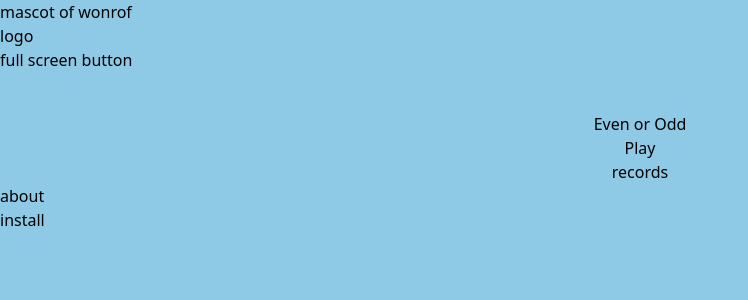
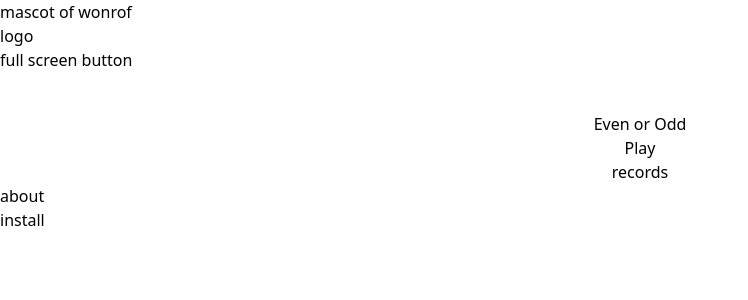
Before and after one commit to Aniyo44/EOO, a SvelteKit app: page / in a window 1280 px wide. Shown: the top 300 px of the page, without its empty margins (0-748 px from the left). Built offline with nearby package versions, Linux system fonts and the light colour scheme.

Commit message:
backgorund color

```diff
--- a/src/app.html
+++ b/src/app.html
@@ -6,7 +6,7 @@
 		<meta name="viewport" content="width=device-width" />
 		<link rel="manifest" href="%sveltekit.assets%/manifest.json" />
 
-		<meta name="theme-color" content="#8ECAE6"/>
+		<meta name="theme-color" content= "linear-gradient(to right top, #d16ba5, #c777b9, #ba83ca, #aa8fd8, #9a9ae1, #8aa7ec, #79b3f4, #69bff8, #52cffe, #41dfff, #46eefa, #5ffbf1)"/>
 		<title>Even Or Odd</title>
 
 		%sveltekit.head%
--- a/src/tailwind.css
+++ b/src/tailwind.css
@@ -2,5 +2,5 @@
 @tailwind components;
 @tailwind utilities;
 body{
-    background:#8ECAE6
+    background: "linear-gradient(to right top, #d16ba5, #c777b9, #ba83ca, #aa8fd8, #9a9ae1, #8aa7ec, #79b3f4, #69bff8, #52cffe, #41dfff, #46eefa, #5ffbf1)"
 }
```
Also changed, not shown: coco.jpg (deleted), static/manifest.json.
